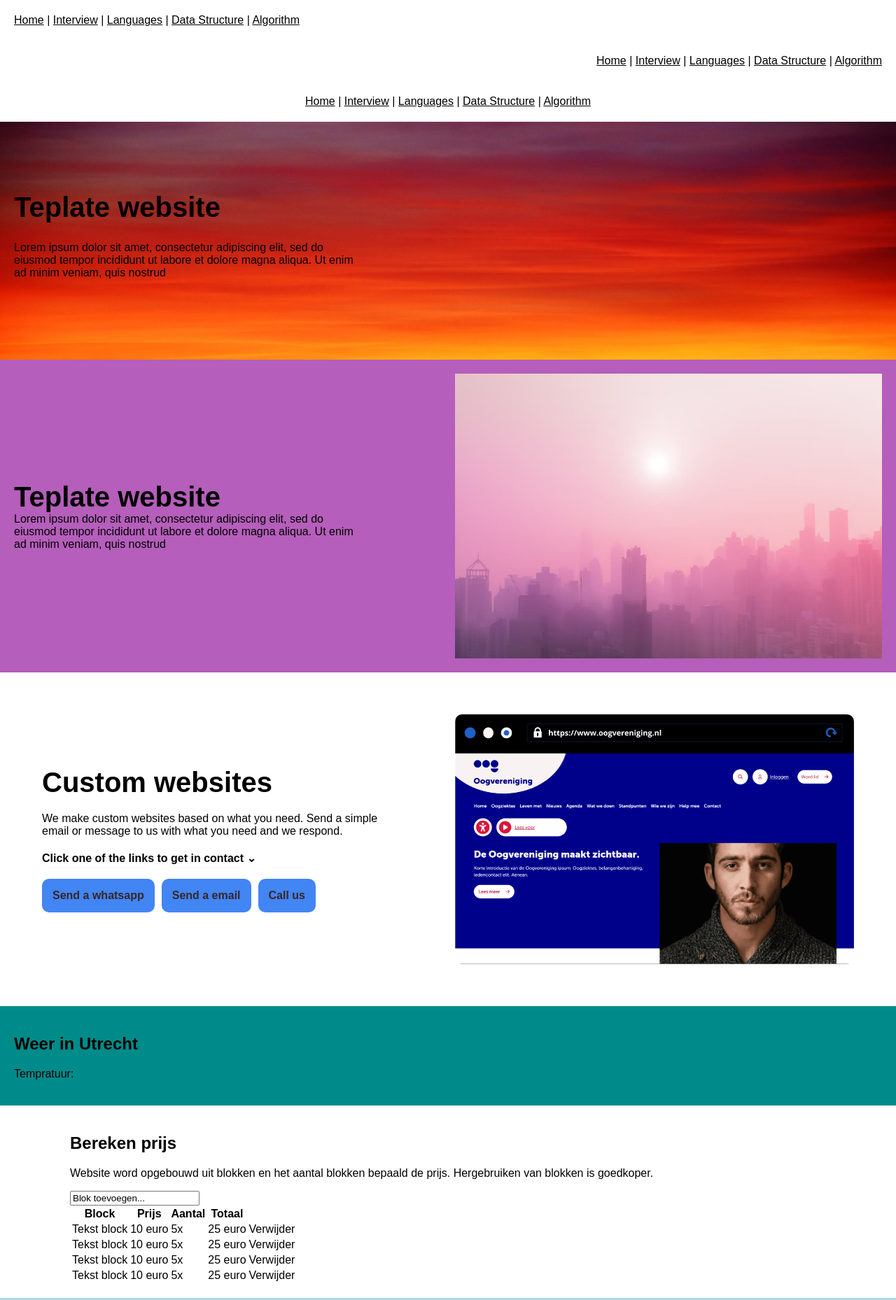
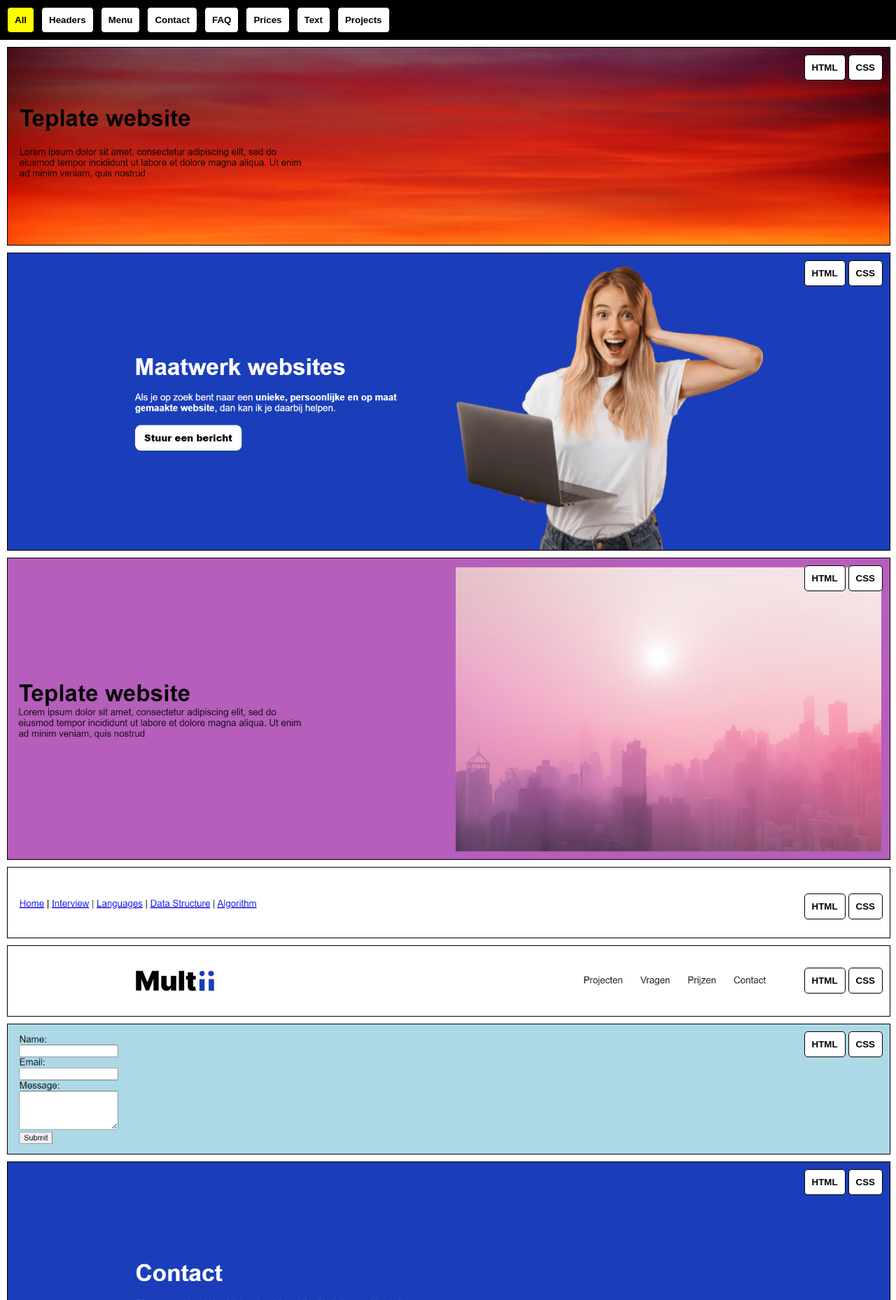
Before and after one commit to timmit147/template, a plain HTML site: page index.html in a window 1280 px wide. Shown: the top 1858 px of the page at 70% size. Drawn offline with Linux system fonts and the light colour scheme; no server answers.

Commit message:
block showcase

```diff
--- a/index.html
+++ b/index.html
@@ -1,164 +1,194 @@
-<!DOCTYPE html>
-<html lang="en">
+<section class="blocks">
+    <div class="buttons">
+        <button class="active" data-filter="all">All</button>
+        <button data-filter="header">Headers</button>
+        <button data-filter="menu">Menu</button>
+        <button data-filter="contact">Contact</button>
+        <button data-filter="faq">FAQ</button>
+        <button data-filter="prices">Prices</button>
+        <button data-filter="text">Text</button>
+        <button data-filter="projects">Projects</button>
+    </div>
+    <div class="examples">
+        <div class="header">
+            <div class="buttons">
+                <button data-text="html" class="copy">HTML</button>
+                <button data-text="css" class="copy">CSS</button>
+            </div>
+            <img src="images/blocks/header-1.png">
+        </div>
 
-<head>
-    <meta charset="UTF-8">
-    <meta name="viewport" content="width=device-width, initial-scale=1.0">
-    <link rel="stylesheet" href="css/main.css">
-    <link rel="stylesheet" href="css/footer.css">
-    <link rel="stylesheet" href="css/header.css">
-    <link rel="stylesheet" href="css/header-2.css">
-    <link rel="stylesheet" href="css/header-3.css">
-    <link rel="stylesheet" href="css/menu.css">
-    <link rel="stylesheet" href="css/menu-2.css">
-    <link rel="stylesheet" href="css/menu-3.css">
-    <link rel="stylesheet" href="css/weather.css">
-    <link rel="stylesheet" href="css/form.css">
+        <div class="header">
+            <div class="buttons">
+                <button data-text="html" class="copy">HTML</button>
+                <button data-text="css" class="copy">CSS</button>
+            </div>
+            <img src="images/blocks/header-2.png">
+        </div>
+
+        <div class="text">
+            <div class="buttons">
+                <button data-text="html" class="copy">HTML</button>
+                <button data-text="css" class="copy">CSS</button>
+            </div>
+            <img src="images/blocks/text-1.png">
+        </div>
+
+        <div class="menu">
+            <div class="buttons">
+                <button data-text="html" class="copy">HTML</button>
+                <button data-text="css" class="copy">CSS</button>
+            </div>
+            <img src="images/blocks/menu-1.png">
+        </div>
+
+        <div class="menu">
+            <div class="buttons">
+                <button data-text="html" class="copy">HTML</button>
+                <button data-text="css" class="copy">CSS</button>
+            </div>
+            <img src="images/blocks/menu-2.png">
+        </div>
+
+        <div class="contact">
+            <div class="buttons">
+                <button data-text="html" class="copy">HTML</button>
+                <button data-text="css" class="copy">CSS</button>
+            </div>
+            <img src="images/blocks/contact-1.png">
+        </div>
+
+        <div class="contact">
+            <div class="buttons">
+                <button data-text="html" class="copy">HTML</button>
+                <button data-text="css" class="copy">CSS</button>
+            </div>
+            <img src="images/blocks/contact-2.png">
+        </div>
+
+        <div class="faq">
+            <div class="buttons">
+                <button data-text="html" class="copy">HTML</button>
+                <button data-text="css" class="copy">CSS</button>
+            </div>
+            <img src="images/blocks/faq-1.png">
+        </div>
+
+        <div class="prices">
+            <div class="buttons">
+                <button data-text="html" class="copy">HTML</button>
+                <button data-text="css" class="copy">CSS</button>
+            </div>
+            <img src="images/blocks/prices-1.png">
+        </div>
+
+        <div class="projects">
+            <div class="buttons">
+                <button data-text="html" class="copy">HTML</button>
+                <button data-text="css" class="copy">CSS</button>
+            </div>
+            <img src="images/blocks/projects-1.png">
+        </div>
+    </div>
+</section>
+
+<style>
+    body {
+        margin: 0;
+    }
+
+    .blocks {
+        background-color: black;
+    }
+
+    .blocks > .buttons {
+        display: flex;
+        gap: 10px;
+        padding: 10px;
+    }
+
+    .blocks > .buttons > *{
+        background-color: white;
+        border: 1px solid;
+        padding: 10px;
+        border-radius: 5px;
+        font-weight: 600;
+    }
+
+    .blocks .buttons .active{
+        background-color: yellow;
+    }
+
+    .blocks .examples {
+        background-color: white;
+        padding: 10px;
+        display: flex;
+        flex-direction: column;
+        gap: 10px;
+    }
+
+    .blocks .examples > * {
+        width: 100%;
+        border: 1px solid;
+        position: relative;
+        min-height: 100px;
+        align-content: center;
+    }
+
+    .blocks .examples > * img {
+        width: 100%;
+    }
+
+    .blocks > * .buttons {
+        position: absolute;
+        padding: 10px;
+        right: 0;
+    }
+
+    .blocks > *  .buttons button {
+        background-color: white;
+        border: 1px solid;
+        padding: 10px;
+        border-radius: 5px;
+        font-weight: 600;
+    }
+</style>
+
+<script>
+    const buttons = document.querySelectorAll('.blocks > .buttons button');
+    const examples = document.querySelectorAll('.examples > *');
+
+    buttons.forEach(button => {
+        button.addEventListener('click', function () {
+            buttons.forEach(btn => {
+                btn.classList.remove('active');
+            });
+
+            this.classList.add('active');
+
+            const filter = this.dataset.filter;
+            showExamples(filter);
+        });
+    });
+
+    function showExamples(type) {
+        examples.forEach(example => {
+            if (type === 'all' || example.classList.contains(type)) {
+                example.style.display = 'block';
+            } else {
+                example.style.display = 'none';
+            }
+        });
+    }
+    document.querySelectorAll('.copy').forEach(button =>
+    button.addEventListener('click', () => {
+        const t = document.body.appendChild(document.createElement('textarea'));
+        t.value = button.closest(`button[data-text="${button.dataset.text}"]`).textContent;
+        t.select(), document.execCommand('copy'), document.body.removeChild(t);
+    })
+);
 
 
 
 
-    <title>My Basic HTML Page</title>
-</head>
-
-<body>
-
-    <header class="menu">
-        <nav>
-            <a href="#">Home</a> |
-            <a href="#">Interview</a> |
-            <a href="#">Languages</a> |
-            <a href="#">Data Structure</a> |
-            <a href="#">Algorithm</a>
-        </nav>
-    </header>
-
-    <header class="menu-2">
-        <nav>
-            <a href="#">Home</a> |
-            <a href="#">Interview</a> |
-            <a href="#">Languages</a> |
-            <a href="#">Data Structure</a> |
-            <a href="#">Algorithm</a>
-        </nav>
-    </header>
-
-    <header class="menu-3">
-        <nav>
-            <a href="#">Home</a> |
-            <a href="#">Interview</a> |
-            <a href="#">Languages</a> |
-            <a href="#">Data Structure</a> |
-            <a href="#">Algorithm</a>
-        </nav>
-    </header>
-
-
-    <section class="header">
-        <h1>Teplate website</h1>
-        <p>Lorem ipsum dolor sit amet, consectetur adipiscing elit, sed do eiusmod tempor incididunt ut labore et dolore magna aliqua. Ut enim ad minim veniam, quis nostrud </p>
-        <img src="images/header-background.jpg" alt="Header background">
-    </section>
-
-    <section class="header-2">
-        <div class="content">
-            <h1>Teplate website</h1>
-            <p>Lorem ipsum dolor sit amet, consectetur adipiscing elit, sed do eiusmod tempor incididunt ut labore et dolore magna aliqua. Ut enim ad minim veniam, quis nostrud </p>
-        </div>
-        <img src="images/pink.jpg" alt="Header background">
-    </section>
-
-    <section class="header-3">
-        <div class="content">
-            <h1>Custom websites</h1>
-            <p>We make custom websites based on what you need. Send a simple email or message to us with what you need and we respond.</p>
-            <strong>Click one of the links to get in contact ⌄</strong>
-            <div class="buttons">
-                <a class="whatsapp">Send a whatsapp</a><a class="email">Send a email</a><a class="phone">Call us</a>
-            </div>
-        </div>
-        <img src="images/oogvereniging.webp" alt="oogvereniging">
-    </section>
-
-
-    <section class="weather">
-        <h2>Weer in Utrecht</h2>
-        <p>Tempratuur:</p>
-    </section>
-
-    <section class="block-calculator" id="price">
-        <div class="container">
-            <h2>Bereken prijs</h2>
-            <p>Website word opgebouwd uit blokken en het aantal blokken bepaald de prijs. Hergebruiken van blokken is goedkoper.</p>
-            <input value="Blok toevoegen..."></input>
-            <table>
-                <tr>
-                  <th>Block</th>
-                  <th>Prijs</th>
-                  <th>Aantal</th>
-                  <th>Totaal</th>
-                  <th></th>
-                </tr>
-                <tr>
-                  <td>Tekst block</td>
-                  <td>10 euro</td>
-                  <td>5x</td>
-                  <td>25 euro</td>
-                  <td>Verwijder</td>
-                </tr>
-                <tr>
-                    <td>Tekst block</td>
-                    <td>10 euro</td>
-                    <td>5x</td>
-                    <td>25 euro</td>
-                    <td>Verwijder</td>
-                </tr>
-                <tr>
-                    <td>Tekst block</td>
-                    <td>10 euro</td>
-                    <td>5x</td>
-                    <td>25 euro</td>
-                    <td>Verwijder</td>
-                </tr>
-                <tr>
-                    <td>Tekst block</td>
-                    <td>10 euro</td>
-                    <td>5x</td>
-                    <td>25 euro</td>
-                    <td>Verwijder</td>
-                </tr>
-              </table>
-
-        </div>
-    </section>
-
-
-    <form class="form">
-        <label for="name">Name:</label><br>
-        <input type="text" id="name" name="name" required><br>
-        <label for="email">Email:</label><br>
-        <input type="email" id="email" name="email" required><br>
-        <label for="message">Message:</label><br>
-        <textarea id="message" name="message" rows="4" required></textarea><br>
-        <button >Submit</button>
-    </form>
-
-    <footer class="footer">
-        <nav>
-            <a href="#">Home</a> |
-            <a href="#">Interview</a> |
-            <a href="#">Languages</a> |
-            <a href="#">Data Structure</a> |
-            <a href="#">Algorithm</a>
-        </nav>
-    </footer>
-
-
-</body>
-<script src="js/main.js"></script>
-<script src="js/weather.js"></script>
-<script src="js/form.js"></script>
-
-
-
-</html>
+</script>
```
Also changed, not shown: blocks.html (added, +164 -0 lines), images/blocks/contact-1.png (added), images/blocks/contact-2.png (added), images/blocks/faq-1.png (added), images/blocks/header-1.png (added), images/blocks/header-2.png (added), images/blocks/menu-1.png (added), images/blocks/menu-2.png (added), images/blocks/prices-1.png (added), images/blocks/projects-1.png (added), images/blocks/text-1.png (added).
